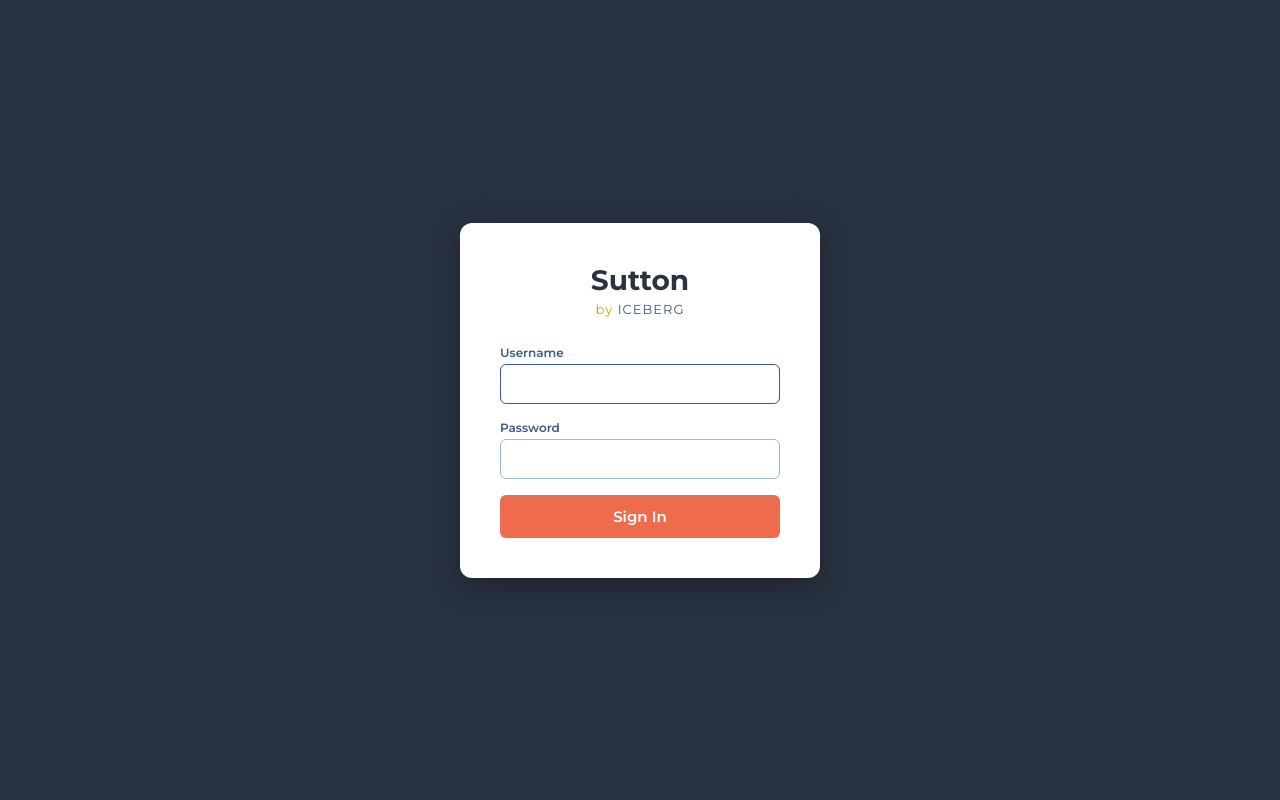
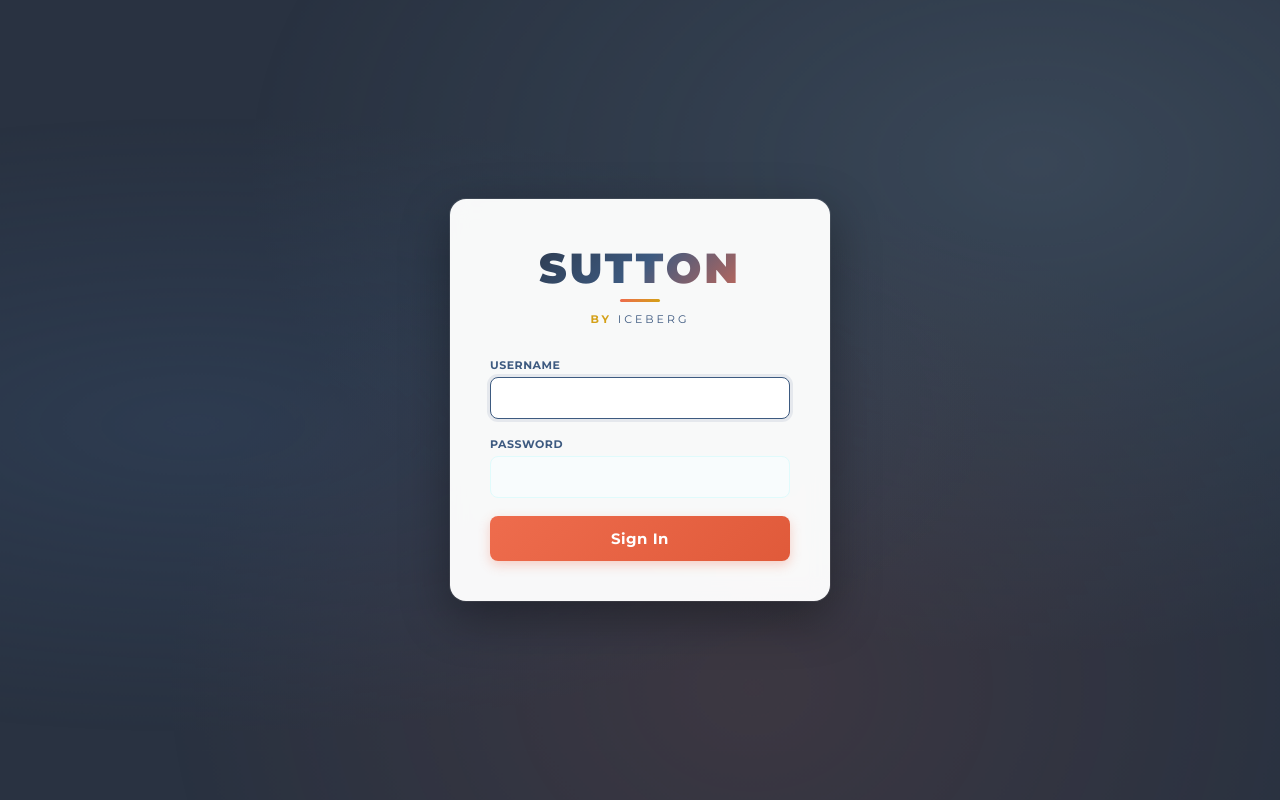
Before and after one commit to adam12798/Mapping-and-Dispo, a Django app: page /login/ in a window 1280 px wide. Run offline with Django 5.2, Linux system fonts and the light colour scheme.

Commit message:
Polish login page — gradient brand, animated background, refined styling
Co-Authored-By: Claude Opus 4.6 <noreply@anthropic.com>

```diff
--- a/maps/templates/maps/login.html
+++ b/maps/templates/maps/login.html
@@ -6,26 +6,98 @@
     <meta name="viewport" content="width=device-width, initial-scale=1.0">
     <title>Sutton | Login</title>
     <link rel="icon" type="image/svg+xml" href="{% static 'maps/favicon.svg' %}">
-    <link href="https://fonts.googleapis.com/css2?family=Montserrat:wght@400;500;600;700&display=swap" rel="stylesheet">
+    <link href="https://fonts.googleapis.com/css2?family=Montserrat:wght@400;500;600;700;800;900&display=swap" rel="stylesheet">
     <style>
         * { margin: 0; padding: 0; box-sizing: border-box; }
-        body { font-family: 'Montserrat', sans-serif; background: #293241; display: flex; align-items: center; justify-content: center; min-height: 100vh; }
-        .login-card { background: #fff; border-radius: 12px; padding: 40px; width: 360px; box-shadow: 0 8px 32px rgba(0,0,0,.3); }
-        .login-card h1 { color: #293241; text-align: center; margin: 0 0 4px; font-size: 28px; font-weight: 700; }
-        .login-card .sub { text-align: center; color: #3d5a80; margin-bottom: 28px; font-size: 13px; letter-spacing: 1px; }
-        .login-card .sub .by { color: #d4a017; }
-        .login-card label { display: block; font-size: 12px; font-weight: 600; color: #3d5a80; margin-bottom: 4px; }
-        .login-card input { width: 100%; padding: 10px 12px; margin-bottom: 16px; border: 1px solid #98c1d9; border-radius: 6px; font-family: inherit; font-size: 14px; outline: none; transition: border-color 0.2s; }
-        .login-card input:focus { border-color: #3d5a80; }
-        .login-card button { width: 100%; padding: 12px; background: #ee6c4d; color: #fff; border: none; border-radius: 6px; font-family: inherit; font-size: 15px; font-weight: 600; cursor: pointer; transition: background 0.2s; }
-        .login-card button:hover { background: #d9573a; }
-        .error { color: #e74c3c; text-align: center; margin-bottom: 12px; font-size: 13px; font-weight: 500; }
+        body { font-family: 'Montserrat', sans-serif; background: #293241; display: flex; align-items: center; justify-content: center; min-height: 100vh; overflow: hidden; }
+
+        /* Animated background */
+        body::before {
+            content: '';
+            position: fixed;
+            inset: 0;
+            background:
+                radial-gradient(ellipse at 20% 50%, rgba(61,90,128,0.25) 0%, transparent 50%),
+                radial-gradient(ellipse at 80% 20%, rgba(152,193,217,0.15) 0%, transparent 50%),
+                radial-gradient(ellipse at 60% 80%, rgba(238,108,77,0.1) 0%, transparent 50%);
+            animation: bgShift 8s ease-in-out infinite alternate;
+            z-index: 0;
+        }
+        @keyframes bgShift {
+            0% { transform: scale(1) translate(0, 0); }
+            100% { transform: scale(1.1) translate(-2%, 3%); }
+        }
+
+        .login-card {
+            position: relative; z-index: 1;
+            background: rgba(255,255,255,0.97);
+            border-radius: 16px;
+            padding: 48px 40px 40px;
+            width: 380px;
+            box-shadow: 0 16px 48px rgba(0,0,0,.35), 0 0 0 1px rgba(255,255,255,0.1);
+            backdrop-filter: blur(10px);
+        }
+
+        /* Brand */
+        .brand { text-align: center; margin-bottom: 32px; }
+        .brand-name {
+            font-size: 42px;
+            font-weight: 900;
+            letter-spacing: 3px;
+            text-transform: uppercase;
+            background: linear-gradient(135deg, #293241 0%, #3d5a80 50%, #ee6c4d 100%);
+            -webkit-background-clip: text;
+            -webkit-text-fill-color: transparent;
+            background-clip: text;
+            line-height: 1;
+        }
+        .brand-line {
+            width: 40px;
+            height: 3px;
+            background: linear-gradient(90deg, #ee6c4d, #d4a017);
+            margin: 10px auto;
+            border-radius: 2px;
+        }
+        .brand-sub {
+            font-size: 11px;
+            letter-spacing: 3px;
+            text-transform: uppercase;
+            color: #3d5a80;
+        }
+        .brand-sub .by { color: #d4a017; font-weight: 700; }
+
+        /* Form */
+        .login-card label { display: block; font-size: 11px; font-weight: 700; color: #3d5a80; margin-bottom: 5px; text-transform: uppercase; letter-spacing: 0.5px; }
+        .login-card input {
+            width: 100%; padding: 11px 14px; margin-bottom: 18px;
+            border: 1.5px solid #e0fbfc; border-radius: 8px;
+            font-family: inherit; font-size: 14px; outline: none;
+            background: #f8fcfd;
+            transition: border-color 0.2s, box-shadow 0.2s;
+        }
+        .login-card input:focus { border-color: #3d5a80; box-shadow: 0 0 0 3px rgba(61,90,128,0.1); background: #fff; }
+        .login-card button {
+            width: 100%; padding: 13px;
+            background: linear-gradient(135deg, #ee6c4d, #e05a3a);
+            color: #fff; border: none; border-radius: 8px;
+            font-family: inherit; font-size: 15px; font-weight: 700;
+            letter-spacing: 0.5px;
+            cursor: pointer;
+            transition: transform 0.15s, box-shadow 0.15s;
+            box-shadow: 0 4px 12px rgba(238,108,77,0.3);
+        }
+        .login-card button:hover { transform: translateY(-1px); box-shadow: 0 6px 20px rgba(238,108,77,0.4); }
+        .login-card button:active { transform: translateY(0); }
+        .error { color: #e74c3c; text-align: center; margin-bottom: 14px; font-size: 13px; font-weight: 600; }
     </style>
 </head>
 <body>
     <div class="login-card">
-        <h1>Sutton</h1>
-        <div class="sub"><span class="by">by</span> ICEBERG</div>
+        <div class="brand">
+            <div class="brand-name">Sutton</div>
+            <div class="brand-line"></div>
+            <div class="brand-sub"><span class="by">by</span> ICEBERG</div>
+        </div>
         {% if error %}<div class="error">{{ error }}</div>{% endif %}
         <form method="POST">
             {% csrf_token %}
```
